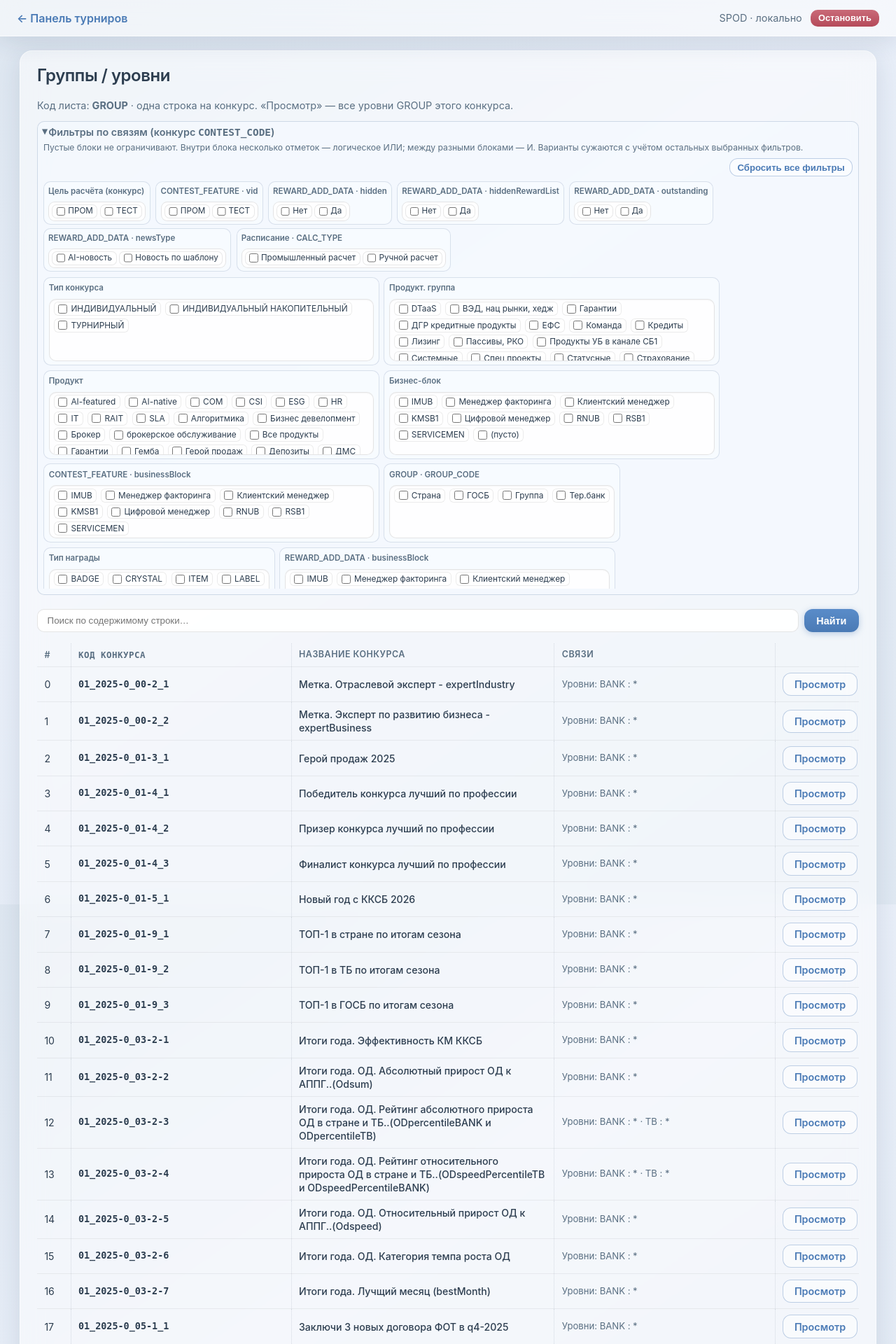
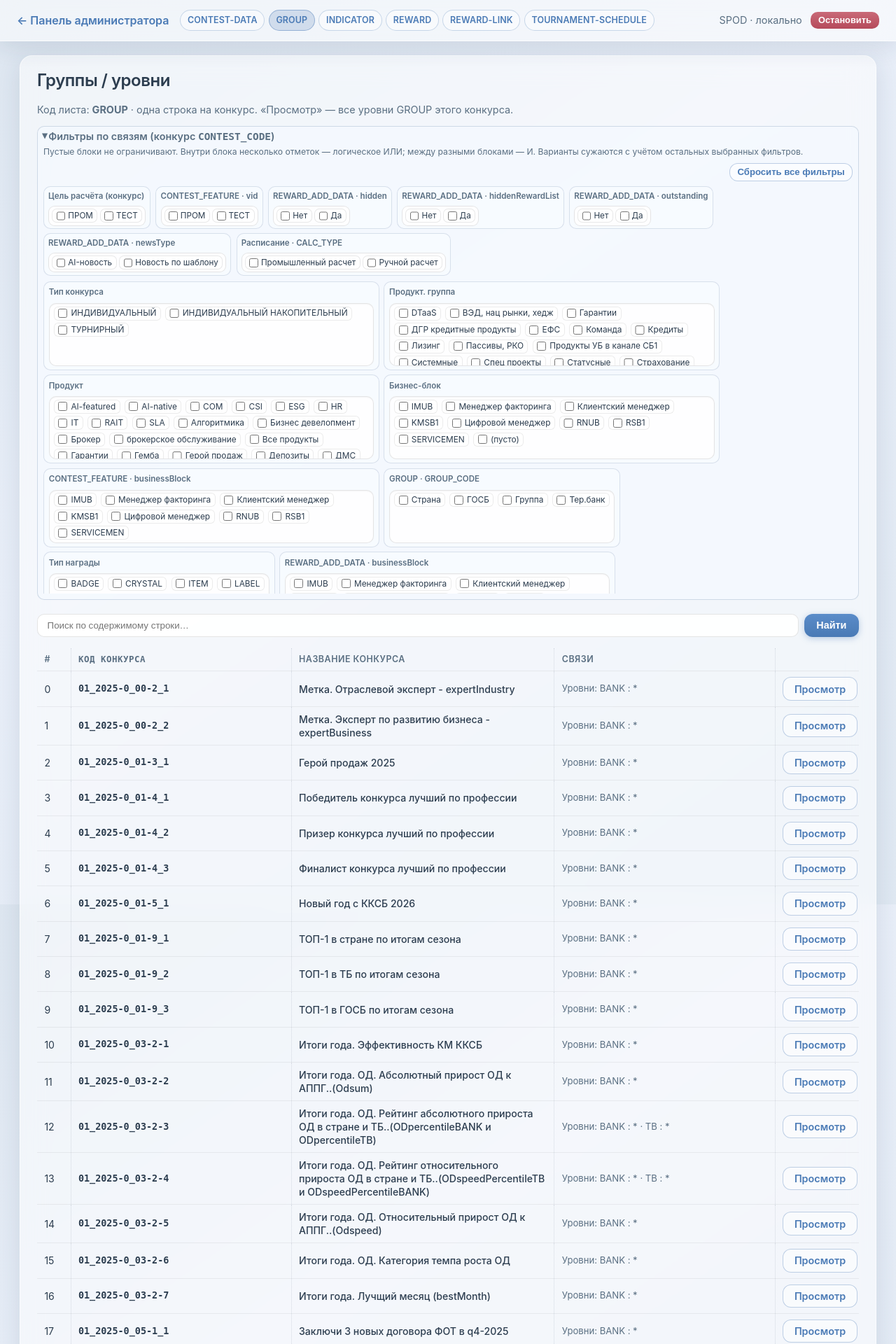
Before and after one commit to OrionFLASH/SPOD_GAME_Admin_UI, a FastAPI app: page /sheet/GROUP in a window 1280 px wide. Shown: the top 1920 px of the page at 70% size. Run offline with FastAPI, Linux system fonts and the light colour scheme.

Commit message:
Добавить переключение листов в шапке и сохранить query фильтров.
Прокинут list_qs между списком, карточкой и переходами по связям, чтобы при возврате не терялись выбранные фильтры и поиск.

```diff
--- a/src/app.py
+++ b/src/app.py
@@ -11,6 +11,7 @@ from contextlib import asynccontextmanager
 from datetime import datetime, timezone
 from pathlib import Path
 from typing import Any, Dict, List
+from urllib.parse import quote, quote_plus
 
 from fastapi import Body, FastAPI, HTTPException, Request
 from fastapi.responses import FileResponse, HTMLResponse, JSONResponse, RedirectResponse
@@ -40,7 +41,7 @@ ROOT = Path(__file__).resolve().parent.parent
 CFG: Dict[str, Any] = {}
 CONN: sqlite3.Connection | None = None
 DB_PATH: Path | None = None
-STATIC_ASSET_VERSION = "20260419_04"
+STATIC_ASSET_VERSION = "20260419_05"
 
 
 def _cells_canonical_json(cells: Dict[str, str]) -> str:
@@ -230,6 +231,37 @@ def _sheet_list_consistency_column_for_sheet(cfg: Dict[str, Any], sheet_code: st
     return {"show": default_show, "label": "Консистентность", "cell_class": "col-flag"}
 
 
+def _topbar_sheet_links(current_sheet_code: str = "", list_query: str = "") -> List[Dict[str, str]]:
+    """Кнопки переключения листов в верхней панели."""
+    out: List[Dict[str, str]] = []
+    q = (list_query or "").strip()
+    suffix = f"?{q}" if q else ""
+    for s in CFG.get("sheets") or []:
+        if not isinstance(s, dict):
+            continue
+        code = str(s.get("code") or "").strip()
+        if not code:
+            continue
+        out.append(
+            {
+                "code": code,
+                "title": str(s.get("title") or code).strip() or code,
+                "href": f"/sheet/{quote(code)}{suffix}",
+                "active": code == current_sheet_code,
+            }
+        )
+    return out
+
+
+def _base_ctx(*, current_sheet_code: str = "", list_query: str = "") -> Dict[str, Any]:
+    """Общие параметры шаблонов для верхней панели."""
+    return {
+        "topbar_sheet_links": _topbar_sheet_links(current_sheet_code=current_sheet_code, list_query=list_query),
+        "topbar_current_sheet_code": current_sheet_code,
+        "topbar_list_query": list_query,
+    }
+
+
 def _setup_logging() -> None:
     global CFG
     log_dir = ROOT / CFG["paths"]["logs"]
@@ -309,7 +341,7 @@ def index(request: Request):
     return templates.TemplateResponse(
         request,
         "index.html",
-        {"sheets": sheets, "title": "Панель турниров SPOD"},
+        {"sheets": sheets, "title": "Панель турниров SPOD", **_base_ctx()},
     )
 
 
@@ -323,6 +355,7 @@ def wizard_new_contest(request: Request):
         {
             "title": "Создать конкурс",
             "wizard_schema_json": _json_for_script_tag(sch),
+            **_base_ctx(),
         },
     )
 
@@ -564,6 +597,8 @@ def sheet_list(request: Request, code: str, q: str = ""):
                 agg=None,
             )
             rows_out.append(row_out)
+    current_query = str(request.url.query or "")
+    list_qs_encoded = quote_plus(current_query) if current_query else ""
     return templates.TemplateResponse(
         request,
         "sheet_list.html",
@@ -575,6 +610,8 @@ def sheet_list(request: Request, code: str, q: str = ""):
             "consistency_column": consistency_column,
             "q": q,
             "global_filter_blocks": global_filter_blocks,
+            "list_qs_encoded": list_qs_encoded,
+            **_base_ctx(current_sheet_code=code, list_query=current_query),
         },
     )
 
@@ -657,6 +694,7 @@ def row_detail(request: Request, code: str, row_id: int):
     editor_bootstrap = _editor_bootstrap_for_row_cells(conn, code, row_id, cells, json_cols)
     row_edit_draft = _fetch_row_edit_draft(conn, code, row_id)
     sheet_title = str(spec.get("title") or code)
+    list_query = str(request.query_params.get("list_qs") or "")
     return templates.TemplateResponse(
         request,
         "row_detail.html",
@@ -680,6 +718,8 @@ def row_detail(request: Request, code: str, row_id: int):
             "group_editor_bootstraps_json": _json_for_script_tag(group_editor_bootstraps),
             "group_contest_code": group_contest_code,
             "group_contest_name": group_contest_name,
+            "list_query": list_query,
+            **_base_ctx(current_sheet_code=code, list_query=list_query),
         },
     )
 
--- a/src/static/app.css
+++ b/src/static/app.css
@@ -42,6 +42,7 @@ body {
   align-items: center;
   justify-content: space-between;
   gap: 1rem;
+  flex-wrap: wrap;
 }
 
 .topbar a {
@@ -60,6 +61,44 @@ body {
   gap: 0.75rem;
   flex-wrap: wrap;
   justify-content: flex-end;
+  margin-left: auto;
+}
+
+.topbar-left {
+  display: flex;
+  align-items: center;
+}
+
+.topbar-sheet-switch {
+  display: flex;
+  align-items: center;
+  gap: 0.35rem;
+  flex-wrap: wrap;
+}
+
+.topbar-sheet-btn {
+  display: inline-flex;
+  align-items: center;
+  justify-content: center;
+  min-height: 1.9rem;
+  padding: 0.25rem 0.6rem;
+  border: 1px solid rgba(74, 122, 181, 0.28);
+  border-radius: 999px;
+  background: rgba(255, 255, 255, 0.42);
+  font-size: 0.78rem;
+  font-weight: 700;
+  letter-spacing: 0.01em;
+  text-decoration: none;
+}
+
+.topbar-sheet-btn:hover {
+  text-decoration: none !important;
+  background: rgba(74, 122, 181, 0.12);
+}
+
+.topbar-sheet-btn-active {
+  background: rgba(74, 122, 181, 0.2);
+  border-color: rgba(74, 122, 181, 0.45);
 }
 
 .topbar-tag {
--- a/src/static/trail_nav.js
+++ b/src/static/trail_nav.js
@@ -34,11 +34,13 @@
   }
 
   function currentListHref(meta) {
-    return "/sheet/" + encodeURIComponent(meta.dataset.sheetCode);
+    var base = "/sheet/" + encodeURIComponent(meta.dataset.sheetCode);
+    var q = meta.dataset.listQuery || "";
+    return q ? base + "?" + q : base;
   }
 
   function pushCurrentToTrail(meta) {
-    var href = window.location.pathname;
+    var href = window.location.pathname + (window.location.search || "");
     var title =
       meta.dataset.trailCurrentTitle ||
       meta.dataset.sheetCode + " · #" + meta.dataset.rowIndex;
@@ -93,7 +95,13 @@
         if (!meta) return;
         e.preventDefault();
         pushCurrentToTrail(meta);
-        window.location.href = a.getAttribute("href");
+        var href = a.getAttribute("href") || "";
+        var q = meta.dataset.listQuery || "";
+        if (q) {
+          var sep = href.indexOf("?") >= 0 ? "&" : "?";
+          href = href + sep + "list_qs=" + encodeURIComponent(q);
+        }
+        window.location.href = href;
       });
     });
   }
--- a/src/templates/base.html
+++ b/src/templates/base.html
@@ -8,7 +8,14 @@
 </head>
 <body>
   <header class="topbar">
-    <div><a href="/" class="spod-trail-clear-root">← Панель турниров</a></div>
+    <div class="topbar-left"><a href="/" class="spod-trail-clear-root">← Панель администратора</a></div>
+    {% if topbar_sheet_links %}
+      <nav class="topbar-sheet-switch" aria-label="Переключение листов">
+        {% for it in topbar_sheet_links %}
+          <a href="{{ it.href }}" class="topbar-sheet-btn{% if it.active %} topbar-sheet-btn-active{% endif %}" title="{{ it.code }}">{{ it.code }}</a>
+        {% endfor %}
+      </nav>
+    {% endif %}
     <div class="topbar-right">
       <span class="muted topbar-tag">SPOD · локально</span>
       <form class="topbar-stop-form" method="post" action="/admin/stop" id="form-stop-server">
--- a/src/templates/row_detail.html
+++ b/src/templates/row_detail.html
@@ -10,6 +10,7 @@
   data-row-id="{{ row_id }}"
   data-row-index="{{ row_index }}"
   data-sheet-title="{{ sheet_title | e }}"
+  data-list-query="{{ list_query | e }}"
   {% if sheet_code == "GROUP" and group_contest_code %}
   data-trail-current-title="GROUP · конкурс {{ group_contest_code }}"
   data-group-contest-code="{{ group_contest_code | e }}"
@@ -173,7 +174,7 @@
     <button type="button" class="btn btn-primary" id="btn-save" disabled>Сохранить в базу</button>
     <button type="button" class="btn btn-secondary" id="btn-save-draft" disabled>Сохранить черновик</button>
     <button type="button" class="btn btn-ghost" id="btn-cancel" disabled>Отменить правку</button>
-    <a class="btn btn-ghost spod-trail-clear-to-list" href="/sheet/{{ sheet_code }}">Назад к списку</a>
+    <a class="btn btn-ghost spod-trail-clear-to-list" href="/sheet/{{ sheet_code }}{% if list_query %}?{{ list_query | e }}{% endif %}">Назад к списку</a>
   </div>
 </div>
 
--- a/src/templates/sheet_list.html
+++ b/src/templates/sheet_list.html
@@ -213,7 +213,12 @@
             {% endif %}
           </td>
           {% endif %}
-          <td class="col-action"><a class="btn btn-ghost" href="/sheet/{{ sheet_code }}/row/{{ r.id }}?from_list=1">Просмотр</a></td>
+          <td class="col-action">
+            <a
+              class="btn btn-ghost"
+              href="/sheet/{{ sheet_code }}/row/{{ r.id }}?from_list=1{% if list_qs_encoded %}&list_qs={{ list_qs_encoded }}{% endif %}"
+            >Просмотр</a>
+          </td>
         </tr>
         {% endfor %}
       </tbody>
```
Also changed, not shown: README.md.
